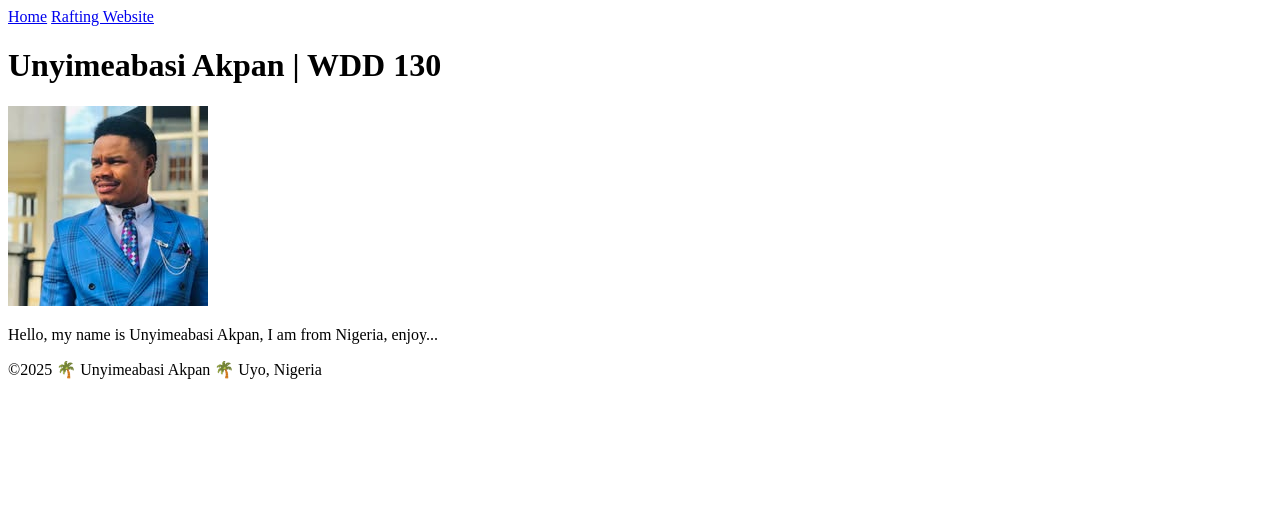
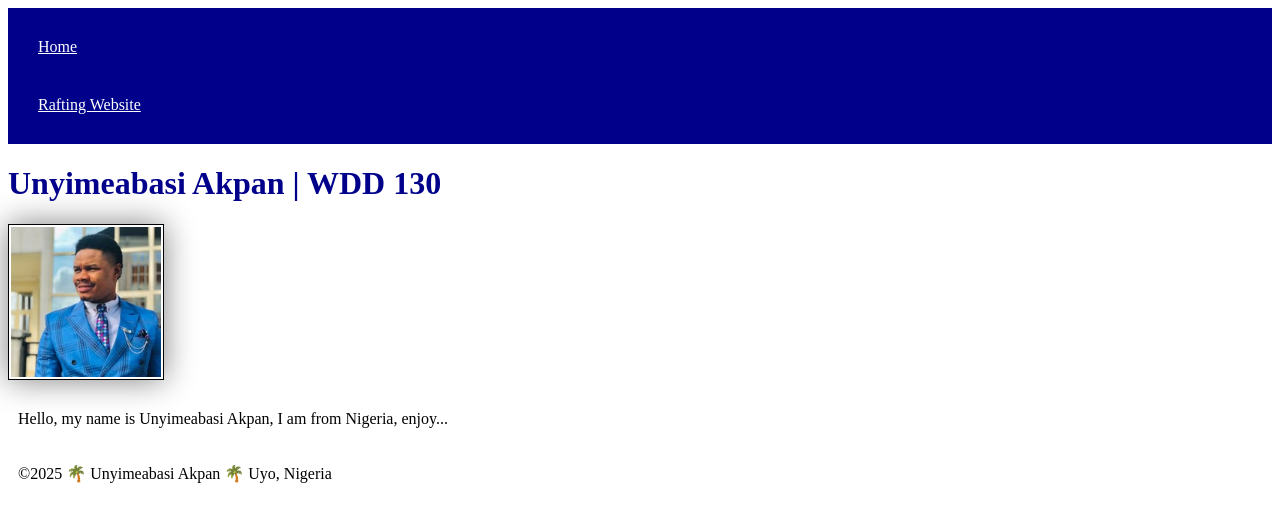
Before and after one commit to unyimeakpan/wdd130, a plain HTML site: page index.html in a window 1280 px wide. Drawn offline with Linux system fonts and the light colour scheme.

Commit message:
progress

```diff
--- a/index.html
+++ b/index.html
@@ -1,10 +1,13 @@
 <!DOCTYPE html>
 <html lang="en-US">
+
 <head>
     <meta charset="utf-8">
     <meta name="viewport" content="width=device-width, initial-scale=1.0">
     <title>Unyimeabasi Akpan | WDD 130</title>
+    <link rel="stylesheet" href="styles/styles.css">
 </head>
+
 <body>
     <header>
         <nav>
@@ -20,6 +23,8 @@
     <footer>
         <p>©2025 🌴 Unyimeabasi Akpan 🌴 Uyo, Nigeria</p>
     </footer>
-    <script async data-id="five-server" data-file="c:\Users\Dell\Desktop\wdd130\index.html" src="/fiveserver.js"></script>
+    <script async data-id="five-server" data-file="c:\Users\Dell\Desktop\wdd130\index.html"
+        src="/fiveserver.js"></script>
 </body>
+
 </html>
--- /dev/null
+++ b/styles/styles.css
@@ -0,0 +1,27 @@
+nav {
+    background-color: darkblue;
+    padding: 10px;
+}
+
+nav a {
+    color: white;
+    display: block;
+    padding: 20px;
+
+}
+
+h1 {
+    color: darkblue;
+}
+
+img {
+    width: 150px;
+    height: auto;
+    border: 1px solid black;
+    padding: 2px;
+    box-shadow: 0 0 30px gray;
+}
+
+p {
+    padding: 10px;
+}
```
